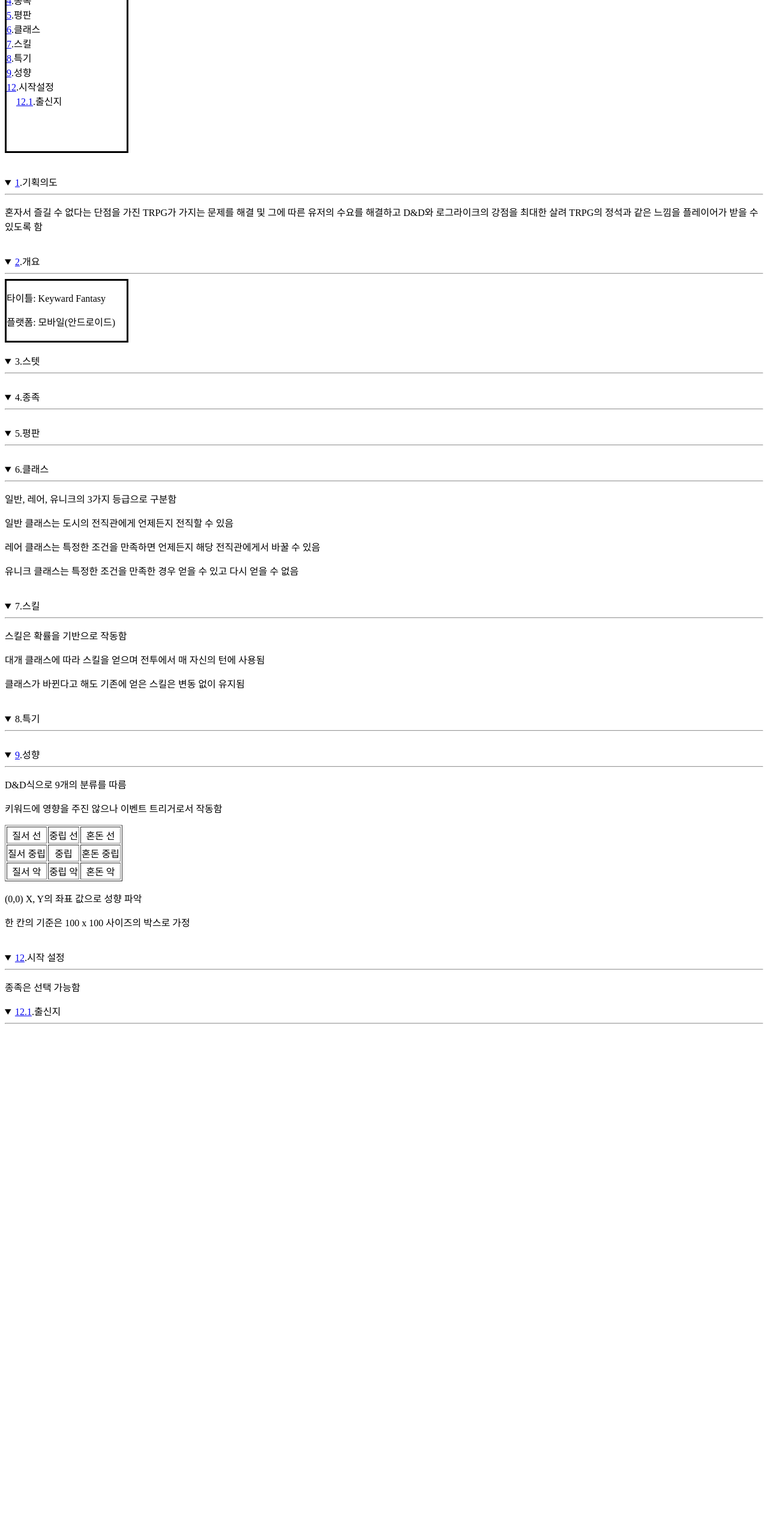
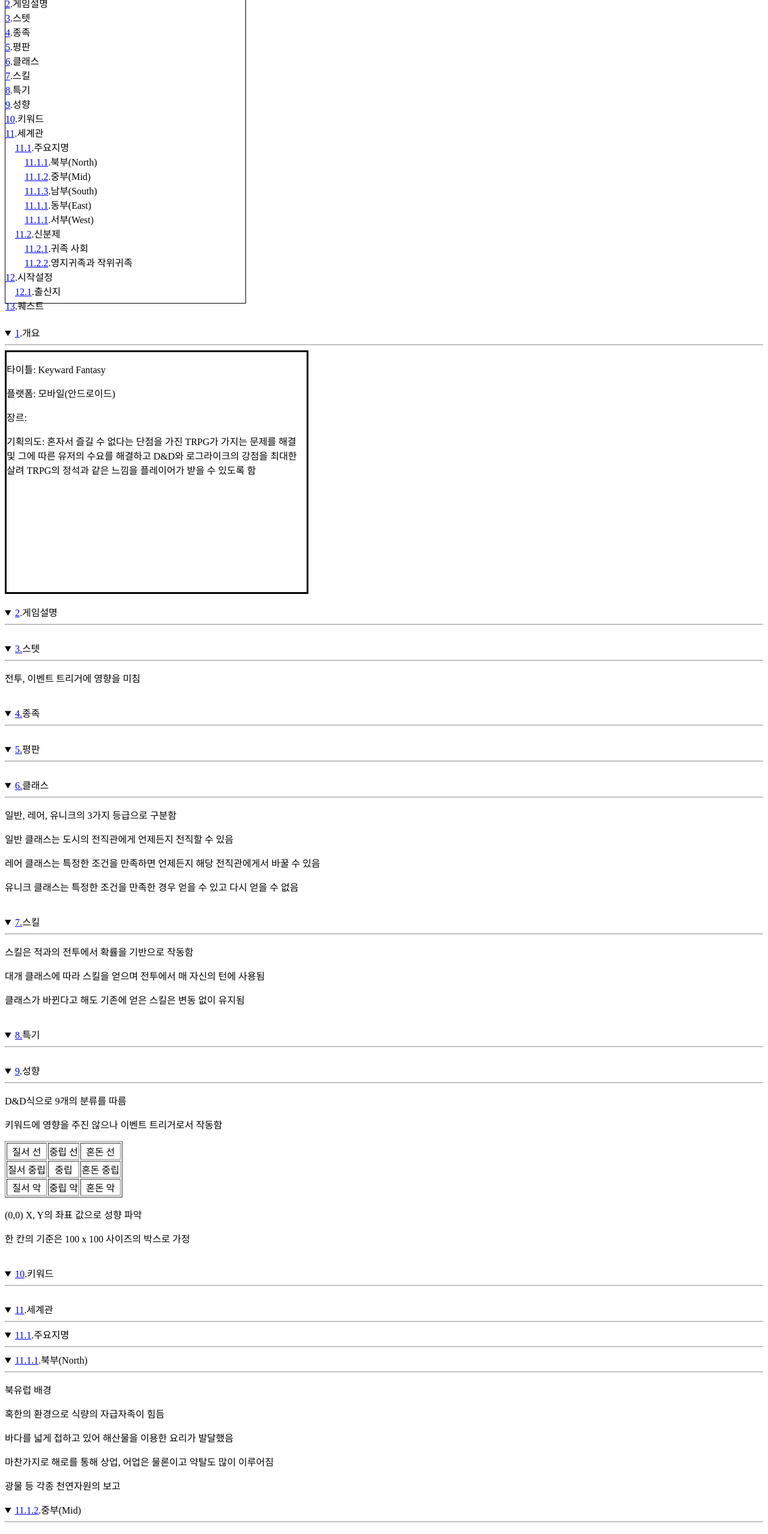
Before and after one commit to sohol1324/Keyward_Fantasy, a plain HTML site: page index.html in a window 1280 px wide. Shown: the part 240-2797 px from the top of the page at 60% size. Before the commit the page ends 1955 px from the top, so only its background shows below. Drawn offline with Linux system fonts and the light colour scheme.

Commit message:
Add files via upload

```diff
--- a/index.html
+++ b/index.html
@@ -6,10 +6,11 @@
   </head>
   <body>
     <h1>Keyward Fantasy 기획안</h1>
-    <div style="width:200px; height:400px; border:3px solid black;">
+    <h2>기획자: 정우진</h2>
+    <div style="width:400px; height:600px; border:1px solid black;">
       <h3><목차></h3>
-      <a href="#1" id="_1">1</a>.기획의도<br>
-      <a href="#2" id="_2">2</a>.개요<br>
+      <a href="#1" id="_1">1</a>.개요<br>
+      <a href="#2" id="_2">2</a>.게임설명<br>
       <a href="#3" id="_3">3</a>.스텟<br>
       <a href="#4" id="_4">4</a>.종족<br>
       <a href="#5" id="_5">5</a>.평판<br>
@@ -17,42 +18,56 @@
       <a href="#7" id="_7">7</a>.스킬<br>
       <a href="#8" id="_8">8</a>.특기<br>
       <a href="#9" id="_9">9</a>.성향<br>
+      <a href="#10" id="_10">10</a>.키워드<br>
+      <a href="#11" id="_11">11</a>.세계관<br>
+      &nbsp;&nbsp;&nbsp;&nbsp;<a href="#11.1" id="_11.1">11.1</a>.주요지명<br>
+      &nbsp;&nbsp;&nbsp;&nbsp;&nbsp;&nbsp;&nbsp;&nbsp;<a href="#11.1.1" id="_11.1.1">11.1.1</a>.북부(North)<br>
+      &nbsp;&nbsp;&nbsp;&nbsp;&nbsp;&nbsp;&nbsp;&nbsp;<a href="#11.1.2" id="_11.1.2">11.1.2</a>.중부(Mid)<br>
+      &nbsp;&nbsp;&nbsp;&nbsp;&nbsp;&nbsp;&nbsp;&nbsp;<a href="#11.1.3" id="_11.1.3">11.1.3</a>.남부(South)<br>
+      &nbsp;&nbsp;&nbsp;&nbsp;&nbsp;&nbsp;&nbsp;&nbsp;<a href="#11.1.4" id="_11.1.4">11.1.1</a>.동부(East)<br>
+      &nbsp;&nbsp;&nbsp;&nbsp;&nbsp;&nbsp;&nbsp;&nbsp;<a href="#11.1.5" id="_11.1.5">11.1.1</a>.서부(West)<br>
+      &nbsp;&nbsp;&nbsp;&nbsp;<a href="#11.2" id="_11.2">11.2</a>.신분제<br>
+      &nbsp;&nbsp;&nbsp;&nbsp;&nbsp;&nbsp;&nbsp;&nbsp;<a href="#11.2.1" id="_11.2.1">11.2.1</a>.귀족 사회<br>
+      &nbsp;&nbsp;&nbsp;&nbsp;&nbsp;&nbsp;&nbsp;&nbsp;<a href="#11.2.2" id="_11.2.2">11.2.2</a>.영지귀족과 작위귀족<br>
       <a href="#12" id="_12">12</a>.시작설정<br>
       &nbsp;&nbsp;&nbsp;&nbsp;<a href="#12.1" id="_12.1">12.1</a>.출신지<br>
+      <a href="#13" id="_13">13</a>.퀘스트<br>
     </div>
     <br><br>
     <details open>
-      <summary id="1"><a href="#_1">1</a>.기획의도</summary>
+      <summary id="1"><a href="#_1">1</a>.개요</summary>
       <hr>
-      <p>혼자서 즐길 수 없다는 단점을 가진 TRPG가 가지는 문제를 해결 및 그에 따른 유저의 수요를 해결하고 D&D와 로그라이크의 강점을 최대한 살려 TRPG의 정석과 같은 느낌을 플레이어가 받을 수 있도록 함</p>
-    </details>
-    <br>
-    <details open>
-      <summary id="2"><a href="#_2">2</a>.개요</summary>
-      <hr>
-      <div style="width:200px; height:100px; border:3px solid black;">
+      <div style="width:500px; height:400px; border:3px solid black;">
         <p>타이틀: Keyward Fantasy</p>
         <p>플랫폼: 모바일(안드로이드)</p>
+        <p>장르: </p>
+        <p>기획의도: 혼자서 즐길 수 없다는 단점을 가진 TRPG가 가지는 문제를 해결 및 그에 따른 유저의 수요를 해결하고 D&D와 로그라이크의 강점을 최대한 살려 TRPG의 정석과 같은 느낌을 플레이어가 받을 수 있도록 함</p>
       </div>
     </details>
     <br>
     <details open>
-      <summary id="3">3.스텟</summary>
+      <summary id="2"><a href="#_2">2</a>.게임설명</summary>
       <hr>
     </details>
     <br>
     <details open>
-      <summary id="4">4.종족</summary>
+      <summary id="3"><a href="#_3">3.</a>스텟</summary>
+      <hr>
+      <p>전투, 이벤트 트리거에 영향을 미침</p>
+    </details>
+    <br>
+    <details open>
+      <summary id="4"><a href="#_4">4.</a>종족</summary>
       <hr>
     </details>
     <br>
     <details open>
-      <summary id="5">5.평판</summary>
+      <summary id="5"><a href="#_5">5.</a>평판</summary>
       <hr>
     </details>
     <br>
     <details open>
-      <summary id="6">6.클래스</summary>
+      <summary id="6"><a href="#_6">6.</a>클래스</summary>
       <hr>
       <p>일반, 레어, 유니크의 3가지 등급으로 구분함</p>
       <p>일반 클래스는 도시의 전직관에게 언제든지 전직할 수 있음</p>
@@ -61,15 +76,15 @@
     </details>
     <br>
     <details open>
-      <summary id="7">7.스킬</summary>
+      <summary id="7"><a href="#_7">7.</a>스킬</summary>
       <hr>
-      <p>스킬은 확률을 기반으로 작동함</p>
+      <p>스킬은 적과의 전투에서 확률을 기반으로 작동함</p>
       <p>대개 클래스에 따라 스킬을 얻으며 전투에서 매 자신의 턴에 사용됨</p>
       <p>클래스가 바뀐다고 해도 기존에 얻은 스킬은 변동 없이 유지됨</p>
     </details>
     <br>
     <details open>
-      <summary id="8">8.특기</summary>
+      <summary id="8"><a href="#_8">8.</a>특기</summary>
       <hr>
     </details>
     <br>
@@ -100,6 +115,62 @@
     </details>
     <br>
     <details open>
+      <summary id="10"><a href="#_10">10</a>.키워드</summary>
+      <hr>
+    </details>
+    <br>
+    <details open>
+      <summary id="11"><a href="#_11">11</a>.세계관</summary>
+      <hr>
+      <details open>
+        <summary id="11.1"><a href="#_11.1">11.1</a>.주요지명</summary>
+        <hr>
+        <details open>
+          <summary id="11.1.1"><a href="#_11.1.1">11.1.1</a>.북부(North)</summary>
+          <hr>
+          <p>북유럽 배경</p>
+          <p>혹한의 환경으로 식량의 자급자족이 힘듬</p>
+          <p>바다를 넓게 접하고 있어 해산물을 이용한 요리가 발달했음</p>
+          <p>마찬가지로 해로를 통해 상업, 어업은 물론이고 약탈도 많이 이루어짐</p>
+          <p>광물 등 각종 천연자원의 보고</p>
+        </details>
+        <details open>
+          <summary id="11.1.2"><a href="#_11.1.2">11.1.2</a>.중부(Mid)</summary>
+          <hr>
+          <p>중세 유럽 배경</p>
+          <p>종교적 색채가 강함, 그러나 종교관이 세속적인 편임</p>
+          <p>비옥하고 넓은 땅을 중심으로 과수원 농사가 발달함</p>
+          <p>중부의 국가들은 주로 지역 영주들의 힘이 강함</p>
+        </details>
+      </details>
+      <br>
+      <details open>
+        <summary id="11.2"><a href="#_11.2">11.2</a>.신분제</summary>
+        <hr>
+        <p>철저한 신분제 사회를 가지고 있음</p>
+        <p>귀족 사회는 보편적인 오등작 체계를 따름</p>
+        <p>노예도 존재하지만 평민과 노예는 표면적으로 상호존중적임</p>
+        <details open>
+          <summary id="11.2.1"><a href="#_11.2.1">11.2.1</a>.귀족 사회</summary>
+          <hr>
+          <img src="rank.png" alt="귀족사회 계급도">
+          <p>공작, 후작, 변경백, 백작, 자작, 남작으로 이루어진 체계를 가지고 있음</p>
+          <p>왕국이 아니라 제국의 경우 타 왕국에서 한 등작 높은 취급을 받음</p>
+          <p>예를 들어 제국의 백작은 왕국에서 최소 후작, 변경백 정도의 예우와 권위를 가지고 있음</p>
+        </details>
+        <details open>
+          <summary id="11.2.2"><a href="#_11.2.2">11.2.2</a>.영지귀족과 작위귀족</summary>
+          <hr>
+          <p>본인의 영지가 별도로 있는 영주들을 영지귀족이라고 칭함, 영지가 없고 작위만 받았으면 작위귀족임</p>
+          <p>영지귀족들은 국가의 수도에 별장을 마련하는 경우는 있어도 주로 자신의 영지의 성에서 생활함, 작위귀족들은 수도에 사택을 짓고 거주함</p>
+          <p>작위귀족들 중에서 후작 이상의 작위를 받은 경우는 없음 최대가 백작이었음</p>
+          <p>영지귀족들은 영지에서 사병, 세금 등 여러 메리트가 있기 때문에 작위귀족들보다 여러 부분에서 권위가 강함</p>
+          <p></p>
+        </details>
+      </details>
+    </details>
+    <br>
+    <details open>
       <summary id="12"><a href="#_12">12</a>.시작 설정</summary>
       <hr>
       <p>종족은 선택 가능함</p>
@@ -107,5 +178,9 @@
         <summary id="12.1"><a href="#_12.1">12.1</a>.출신지</summary>
         <hr>
       </details>
+      <details open>
+        <summary id="13"><a href="#_13">13</a>.퀘스트</summary>
+        <hr>
+      </details>
   </body>
 </html>
```
Also changed, not shown: rank.png (added).
